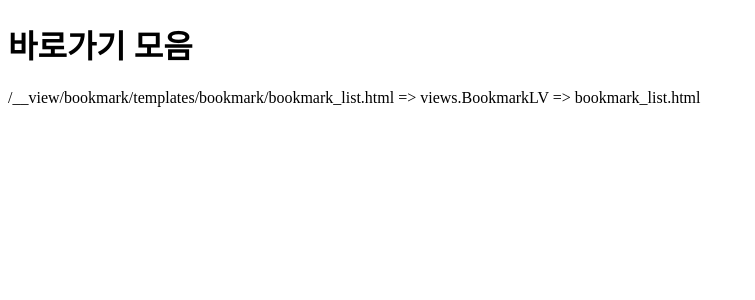
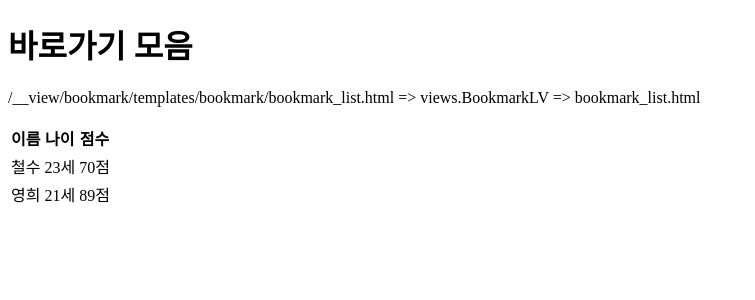
Before and after one commit to shn0403434/shn0403434, a Django app: template bookmark/templates/bookmark/bookmark_list.html in a window 1280 px wide. Shown: the top 300 px of the page, without its empty margins (0-755 px from the left). Run offline with Django 3.2, Linux system fonts and the light colour scheme; the template is opened without the code that fills it, so the values that code supplies are empty.

Commit message:
Changed ...

```diff
--- a/bookmark/templates/bookmark/bookmark_list.html
+++ b/bookmark/templates/bookmark/bookmark_list.html
@@ -120,6 +120,25 @@ bookmark.models.Bookmark.__str__()에서 지정하였음. -->
 {% endfor %}
 </ul>
 {% endif %}
+
+ <table>
+  <tr>
+    <th>이름</th>
+    <th>나이</th>
+    <th>점수</th>
+  </tr>
+  <tr>
+    <td>철수</td>
+    <td>23세</td>
+    <td>70점</td>
+  </tr>
+  <tr>
+    <td>영희</td>
+    <td>21세</td>
+    <td>89점</td>
+  </tr>
+</table>
+
 </div>
 </body>
 </html>
```
